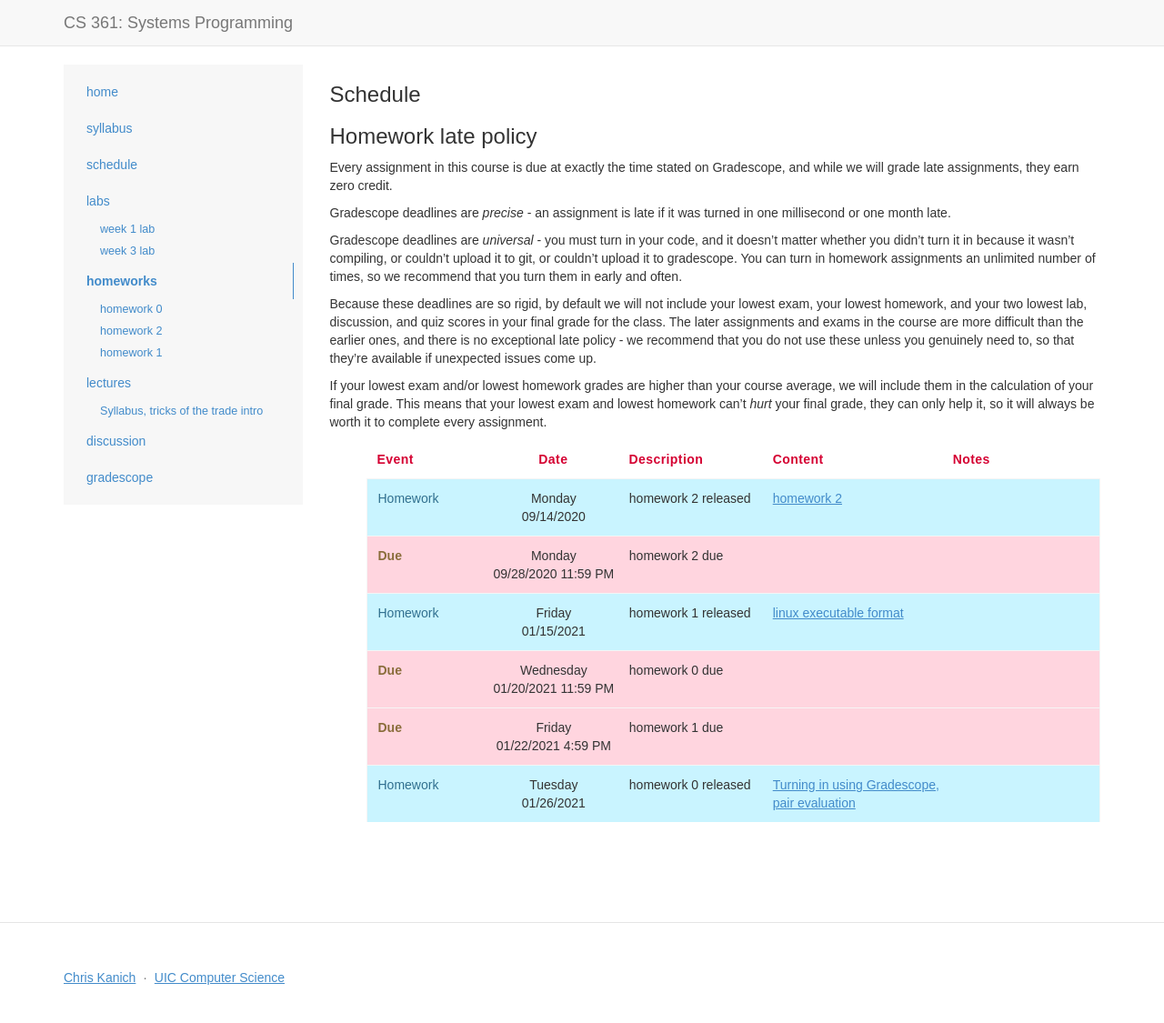
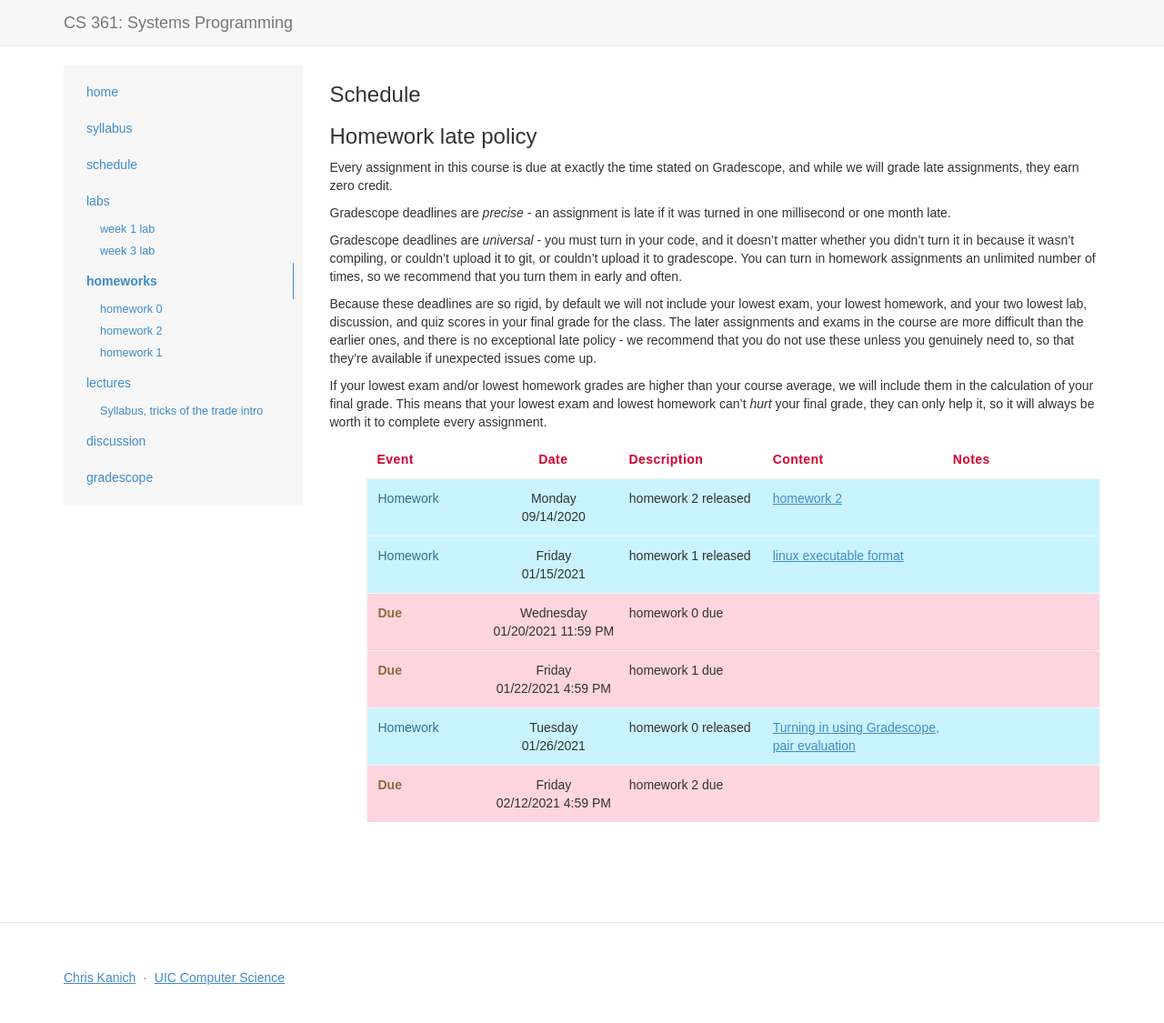
Before and after one commit to csatuic/cs361-website-old, a Jekyll site: the page built from homeworks.md, in a window 1280 px wide. Shown: the whole page at 91% size. Built offline with Jekyll 4.4.1, drawn with Linux system fonts in a browser that asks for light colours; some web fonts are replaced.

Commit message:
Fixed due date:

```diff
--- a/_homeworks/homework2.md
+++ b/_homeworks/homework2.md
@@ -3,7 +3,7 @@ title: homework 2
 due:
     type: due
     title: homework 2
-    date: 2020-09-28T23:59:00-5:00
+    date: 2021-02-12T16:59:59-6:00
     description: 'Assignment #2 due'
 date: 2020-09-14
 github_link: https://classroom.github.com/a/S_KKbtOw
```
